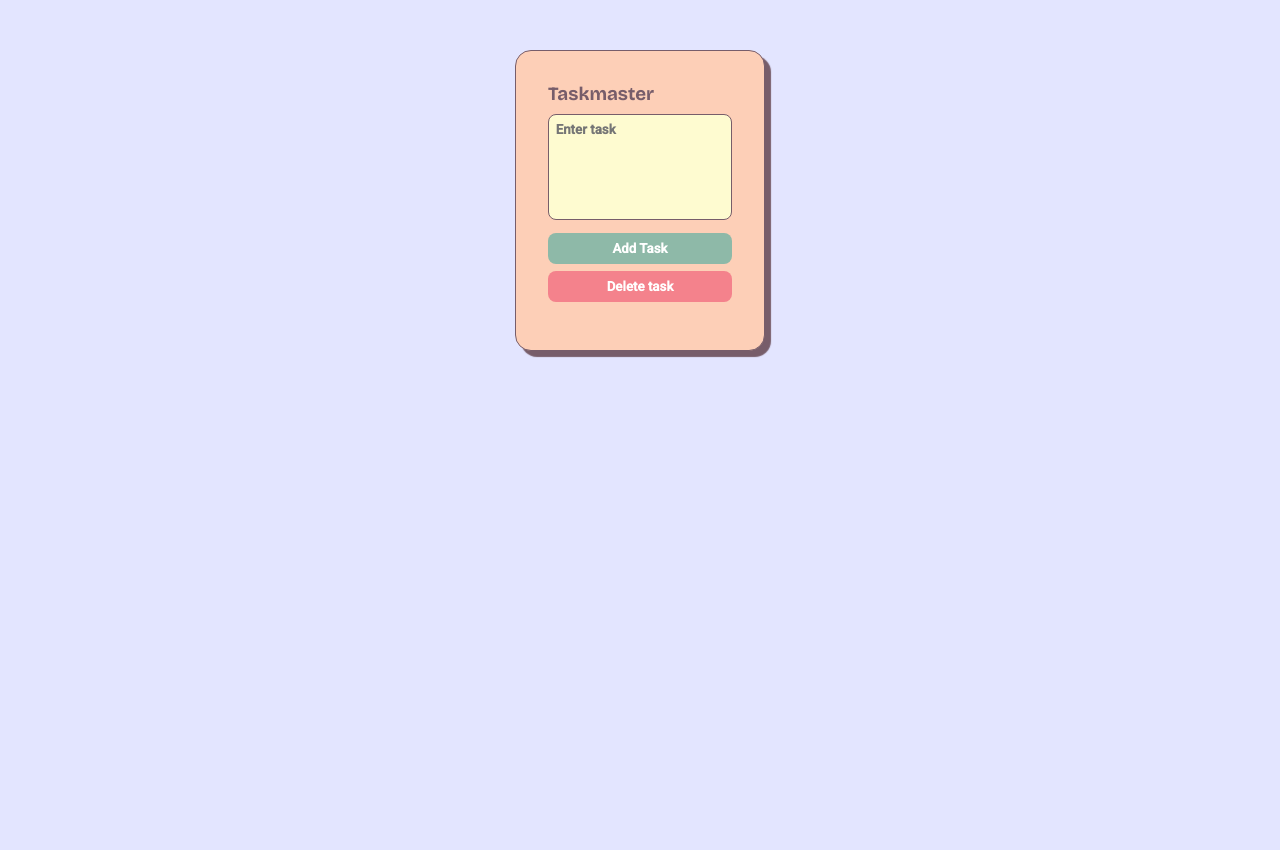
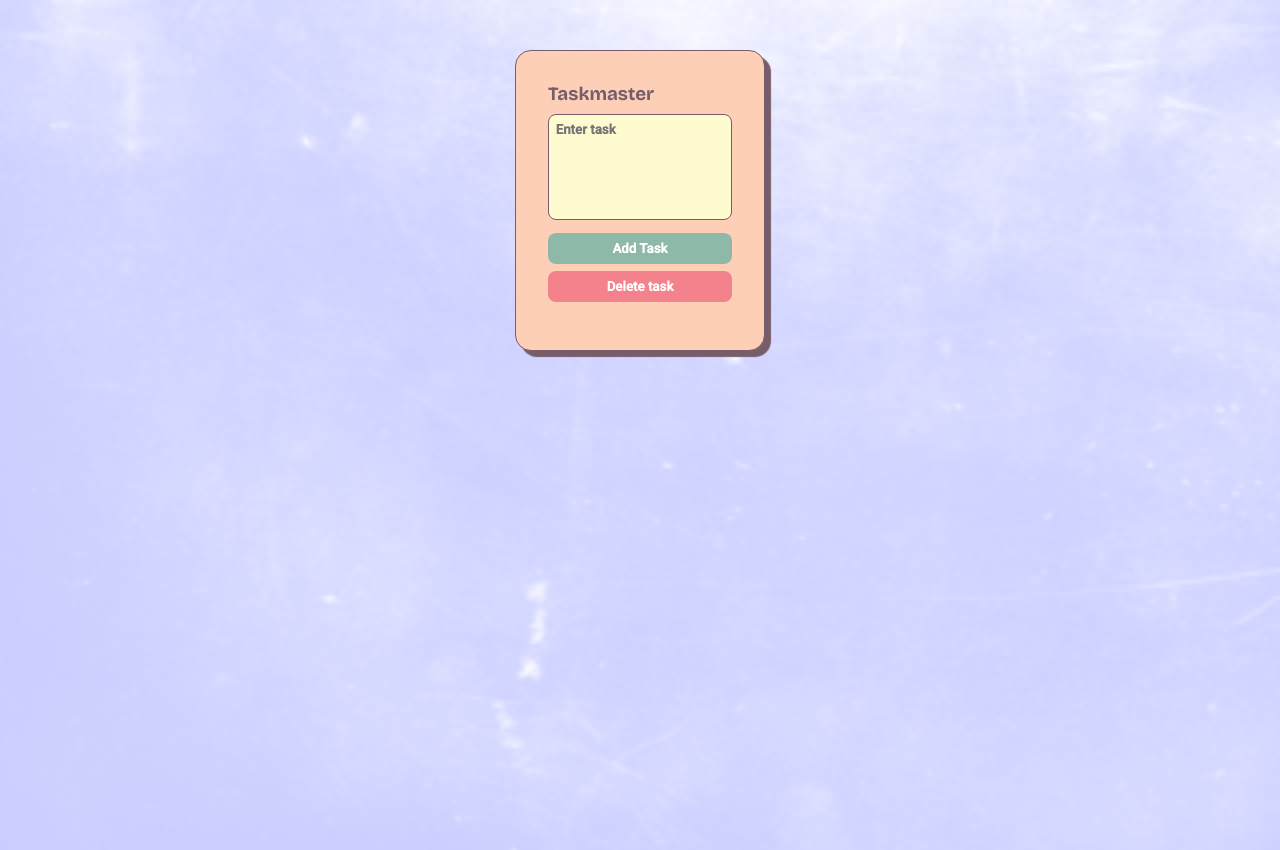
Before and after one commit to Kristian-kodehode/taskMasterApp, a plain HTML site: page index.html in a window 1280 px wide. Before the commit the page ends 800 px from the top, so only its background shows below. Drawn offline with nearby package versions, Linux system fonts and the light colour scheme.

Commit message:
added bg texture

```diff
--- a/style.css
+++ b/style.css
@@ -8,10 +8,15 @@
 }
 
 body {
+  height: 100vh;
   color: #775d6a;
   font-weight: 800;
   background-color: #e3e5ff;
-  background-image: ;
+  background-image: url("images/Dust_011_02\ Small.jpeg");
+  background-repeat: no-repeat;
+  background-size: cover;
+  background-blend-mode: overlay;
+  overflow: hidden;
 }
 
 .container {
```
Also changed, not shown: images/Dust_011_02 Small.jpeg (added), 2 other files.
